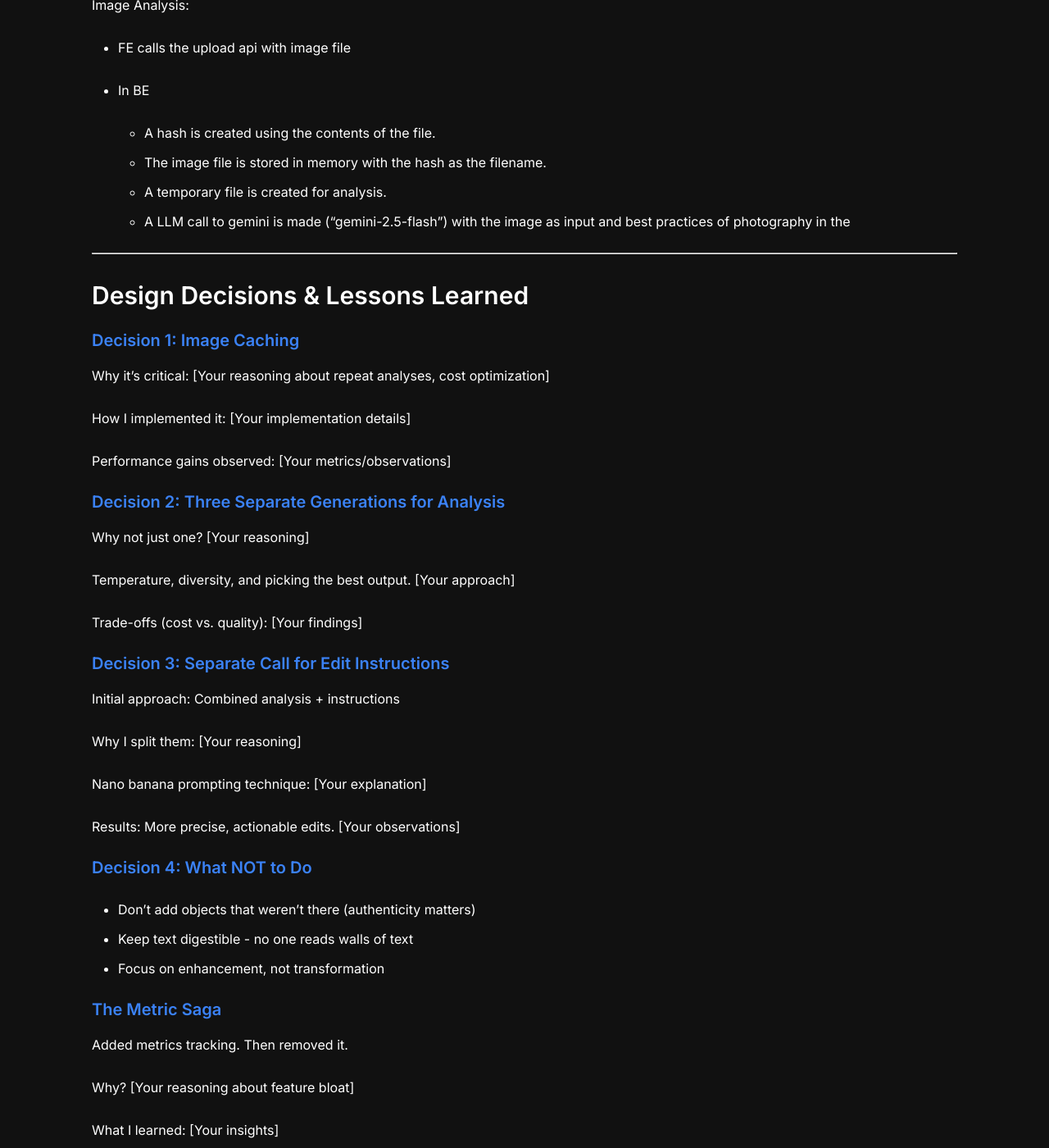
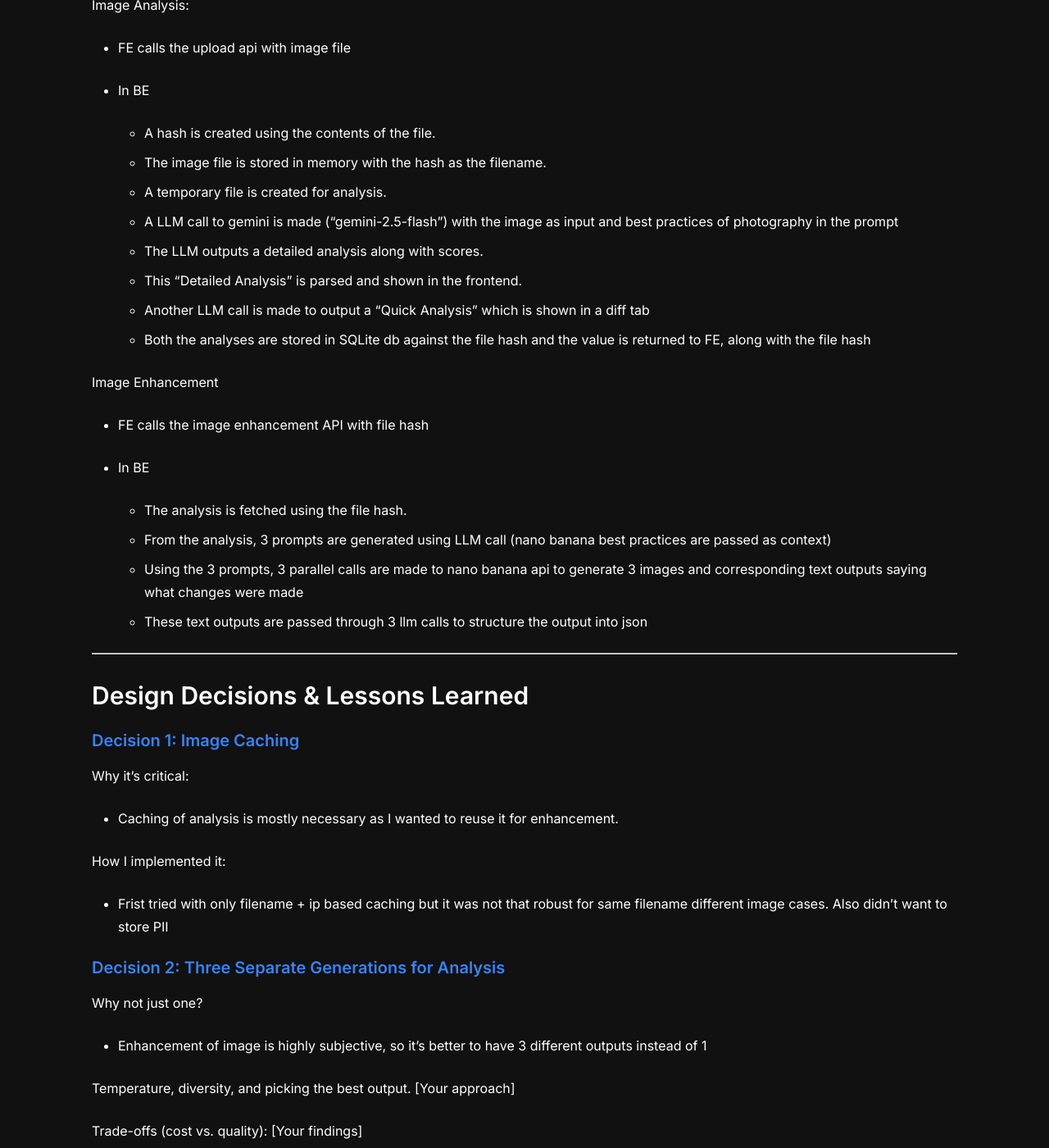
Before and after one commit to BKG123/BKG123.github.io, a Jekyll site: the page built from _posts/2025-10-20-frame-ai.md, in a window 1280 px wide and 1400 px high, scrolled down 3482 px. Shown: the whole window at 82% size. Built offline with Jekyll 4.4.1, drawn with Linux system fonts in a browser that asks for light colours; some of the changed text lies outside the part shown.

Commit message:
Enhance "Frame AI" project documentation by detailing the image analysis and enhancement processes. Update caching rationale and implementation details for clarity. Revise the conclusion section with a direct link for feedback. Reflect changes in the feed and HTML files for consistency.

```diff
--- a/_posts/2025-10-20-frame-ai.md
+++ b/_posts/2025-10-20-frame-ai.md
@@ -72,7 +72,22 @@ Image Analysis:
   - A hash is created using the contents of the file.
   - The image file is stored in memory with the hash as the filename.
   - A temporary file is created for analysis.
-  - A LLM call to gemini is made ("gemini-2.5-flash") with the image as input and best practices of photography in the
+  - A LLM call to gemini is made ("gemini-2.5-flash") with the image as input and best practices of photography in the prompt
+  - The LLM outputs a detailed analysis along with scores.
+  - This "Detailed Analysis" is parsed and shown in the frontend.
+  - Another LLM call is made to output a "Quick Analysis" which is shown in a diff tab
+  - Both the analyses are stored in SQLite db against the file hash and the value is returned to FE, along with the file hash
+
+Image Enhancement
+- FE calls the image enhancement API with file hash
+
+- In BE
+  - The analysis is fetched using the file hash.
+  - From the analysis, 3 prompts are generated using LLM call (nano banana best practices are passed as context)
+  - Using the 3 prompts, 3 parallel calls are made to nano banana api to generate 3 images and corresponding text outputs saying what changes were made
+  - These text outputs are passed through 3 llm calls to structure the output into json
+
+
 
 ---
 
@@ -80,15 +95,17 @@ Image Analysis:
 
 ### Decision 1: Image Caching
 
-Why it's critical: [Your reasoning about repeat analyses, cost optimization]
+Why it's critical:
+  - Caching of analysis is mostly necessary as I wanted to reuse it for enhancement.
 
-How I implemented it: [Your implementation details]
+How I implemented it:
+  - Frist tried with only filename + ip based caching but it was not that robust for same filename different image cases. Also didn't want to store PII
 
-Performance gains observed: [Your metrics/observations]
 
 ### Decision 2: Three Separate Generations for Analysis
 
-Why not just one? [Your reasoning]
+Why not just one?
+ - Enhancement of image is highly subjective, so it's better to have 3 different outputs instead of 1
 
 Temperature, diversity, and picking the best output. [Your approach]
 
@@ -196,7 +213,7 @@ Frame AI isn't just a tool - it's a learning artifact.
 
 [Your closing thoughts]
 
-**Try it, break it, let me know what you think**: [Your contact/link]
+**Try it, break it, let me know what you think**: [https://frame-ai.bejayketanguin.com/]
 
 <figure>
   <img src="/assets/images/2025-10-20-frame-ai/hero-app.png" alt="Frame AI in action">
```
Also changed, not shown: 2 other files.
